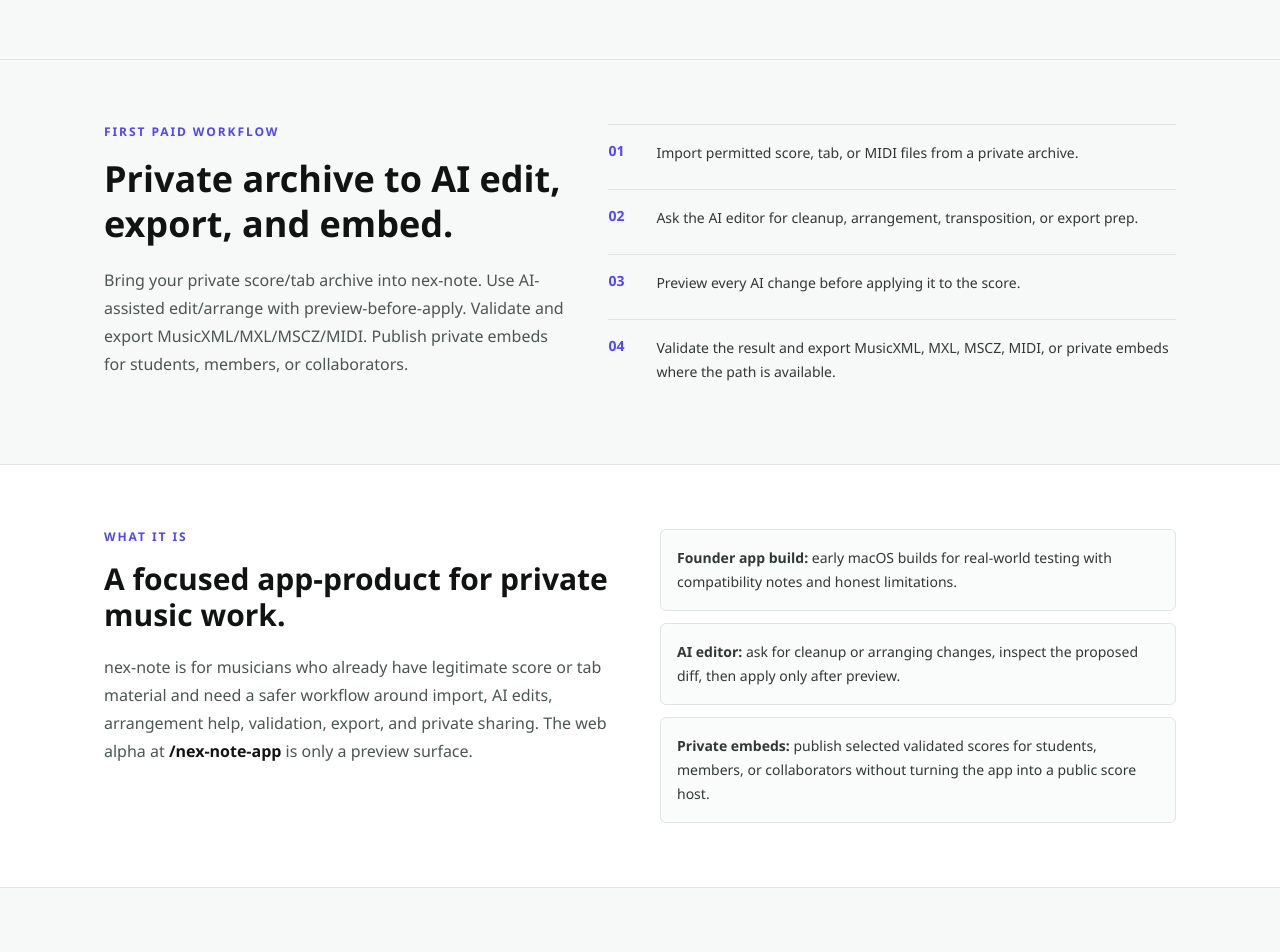
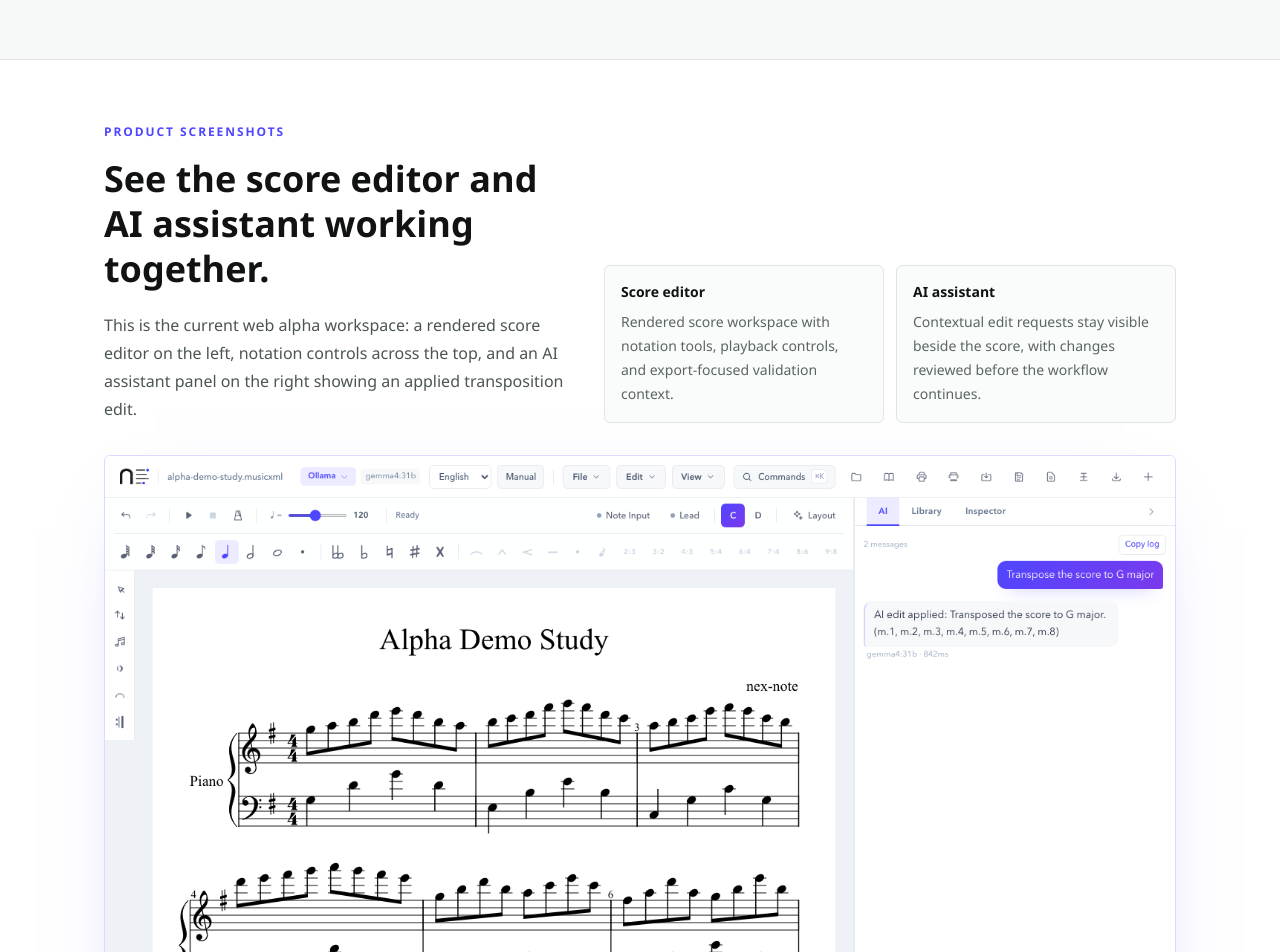
Before and after one commit to hybridpicker/nex-note, a Next.js app: page / in a window 1280 px wide. Shown: the part 660-1612 px from the top of the page. Built offline with nearby package versions, Linux system fonts and the light colour scheme.

Commit message:
Add product screenshot section

```diff
--- a/app/page.tsx
+++ b/app/page.tsx
@@ -32,6 +32,17 @@ const appLoop = [
   "Ask the AI editor for cleanup, arrangement, transposition, or export prep.",
   "Preview every AI change before applying it to the score.",
   "Validate the result and export MusicXML, MXL, MSCZ, MIDI, or private embeds where the path is available.",
+];
+
+const screenshotHighlights = [
+  {
+    title: "Score editor",
+    text: "Rendered score workspace with notation tools, playback controls, and export-focused validation context.",
+  },
+  {
+    title: "AI assistant",
+    text: "Contextual edit requests stay visible beside the score, with changes reviewed before the workflow continues.",
+  },
 ];
 
 function Eyebrow({ children }: { children: ReactNode }) {
@@ -94,6 +105,41 @@ export default function LandingPage() {
               <p>No public promise of perfect PDF/photo conversion or support for every file.</p>
             </div>
           </div>
+        </div>
+      </section>
+
+      <section className="border-b border-[#e2e5e3] bg-white">
+        <div className="mx-auto max-w-6xl px-5 py-16 sm:px-8 lg:px-10">
+          <div className="grid gap-8 lg:grid-cols-[0.9fr_1.1fr] lg:items-end">
+            <div>
+              <Eyebrow>Product screenshots</Eyebrow>
+              <h2 className="mt-4 text-3xl font-semibold leading-tight text-[#111312] sm:text-4xl">
+                See the score editor and AI assistant working together.
+              </h2>
+              <p className="mt-5 text-base leading-7 text-[#4b5551]">
+                This is the current web alpha workspace: a rendered score editor on the left, notation controls across the top, and an AI assistant panel on the right showing an applied transposition edit.
+              </p>
+            </div>
+            <div className="grid gap-3 sm:grid-cols-2">
+              {screenshotHighlights.map((item) => (
+                <div key={item.title} className="rounded-md border border-[#e0e4e2] bg-[#fafbfb] p-4">
+                  <h3 className="text-sm font-semibold text-[#111312]">{item.title}</h3>
+                  <p className="mt-2 text-sm leading-6 text-[#5b6662]">{item.text}</p>
+                </div>
+              ))}
+            </div>
+          </div>
+
+          <figure className="mt-8 overflow-hidden rounded-md border border-[#d9dcff] bg-[#f7f8f8] shadow-[0_24px_80px_-52px_rgba(79,70,255,0.55)]">
+            <img
+              src="/screenshots/ai-edit-preview.png"
+              alt="nex-note web alpha showing the score editor and AI assistant"
+              className="block h-auto w-full"
+            />
+            <figcaption className="border-t border-[#e1e4f6] bg-white px-4 py-3 text-xs leading-5 text-[#5b6662]">
+              Current web alpha screenshot: score editor, notation toolbar, playback controls, and AI assistant applying a transposition edit.
+            </figcaption>
+          </figure>
         </div>
       </section>
 
```
